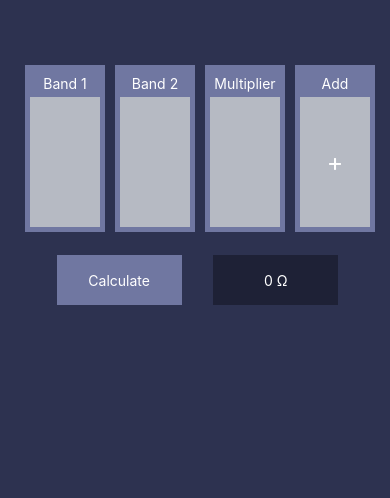
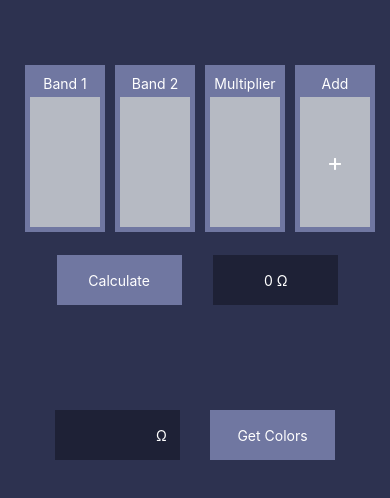
Before and after one commit to Pedro-Pereira0/ReactResistorCalculator, a React Native app: screen /Calculator in a window 390 px wide. Shown: the top 498 px of the page. Built offline with nearby package versions, Linux system fonts and the light colour scheme.

Commit message:
Made the UI to get the colors

```diff
--- a/Calculator/Calculator.js
+++ b/Calculator/Calculator.js
@@ -1,4 +1,5 @@
 import Resistor from "./Resistor";
+import ValueToColor from "./ValueToColor";
 import React, {useState} from "react";
 import {View} from "react-native";
 import {Style} from "../Style/Style";
@@ -57,6 +58,7 @@ export default function Calculator(){
     return(
         <View style={Style.container}>
             <Resistor isResistorEmpty = {isResistorEmpty} changeResistorColor = {changeColor} resistor = {resistor} changeResistorType={changeResistorType}/>
+            <ValueToColor changeResistorColor = {changeColor} resistor = {resistor}/>
         </View>
     );
 
--- a/Calculator/Operations.js
+++ b/Calculator/Operations.js
@@ -12,7 +12,43 @@ export const colorToValue = (resistor) =>{
         unity = unity * 10;
     }
 
+    //Multiplier will always be the one on the last position
     finalResult = result * getMultiplierByName(resistor.bands.color[resistor.nBands]);
 
     return finalResult;
 }
+
+export const valueToColor = (resistor, value, changeResistorColor) =>{
+    let bandValue = value;
+    let unity = 1;
+    let multiplierValue;
+    let numDigits = (Math.log10(value)+1);
+
+    let multiplier = 0;
+
+    const bands = [];
+
+    switch(resistor.nBands)
+    {
+        case 2 : unity = 10; break;
+        case 3 : unity = 100; break;
+    }
+
+    //Numero a que vai elevar e mostra o numero da soma das bands
+    for(let i=numDigits; i>resistor.nBands; i--)
+    {
+        bandValue = bandValue/10;
+        multiplier++;
+    }
+    multiplierValue = Math.pow(10,multiplier);
+
+    changeResistorColor(resistor.nBands,getMultiplierByValue(multiplierValue));
+
+    for(let i=0; resistor.nBands; i++)
+    {
+        bands[i] = bandValue/unity;
+        changeResistorColor(i,getBandByValue(bands[i]));
+        bandValue = bandValue%unity;
+        unity = unity/10;
+    }
+}
--- /dev/null
+++ b/Calculator/ValueToColor.js
@@ -0,0 +1,30 @@
+import {TextInput, TouchableOpacity, View, Text} from "react-native";
+import {valueToColor} from "./Operations";
+import React, {useState} from "react";
+import {Style} from "../Style/Style";
+
+export default function ValueToColor(props){
+    const [value, setValue] = useState ( '0');
+
+    const getColors = (value) =>{
+        //Not working
+        valueToColor(props.resistor, value, props.changeResistorColor);
+    }
+
+    return(
+        <View style = {Style.form}>
+            <View style={Style.formText}>
+                <TextInput style={Style.textInput}
+                           keyboardType="numeric"
+                           onChangeText={value => setValue(value)}
+                />
+
+                <Text style={Style.baseText}>Ω</Text>
+            </View>
+
+            <TouchableOpacity style={Style.buttonGetColors} onPress={()=>getColors(value)}>
+                <Text style={Style.baseText}>Get Colors</Text>
+            </TouchableOpacity>
+        </View>
+    );
+}
--- a/Style/Style.js
+++ b/Style/Style.js
@@ -67,6 +67,15 @@ export const Style = StyleSheet.create({
         justifyContent:"space-evenly",
     },
 
+    buttonGetColors:{
+        backgroundColor:"#7077A1",
+        marginLeft:30,
+        height:50,
+        width:125,
+        alignItems:"center",
+        justifyContent:"space-evenly",
+    },
+
     resultView:{
         backgroundColor: "#1e2136",
         height:50,
@@ -74,5 +83,28 @@ export const Style = StyleSheet.create({
         alignItems:"center",
         justifyContent:"space-evenly",
 
-    }
+    },
+    form:{
+        padding:55,
+        width:350,
+        alignItems: "center",
+        flexDirection:"row"
+    },
+
+    textInput:{
+        color:"white",
+        height:50,
+        width:80,
+        marginRight:15,
+    },
+
+    formText:{
+        backgroundColor: "#1e2136",
+        height:50,
+        width:125,
+        alignItems:"center",
+        justifyContent:"flex-start",
+        flexDirection:"row",
+        padding:6
+    },
 });
```
